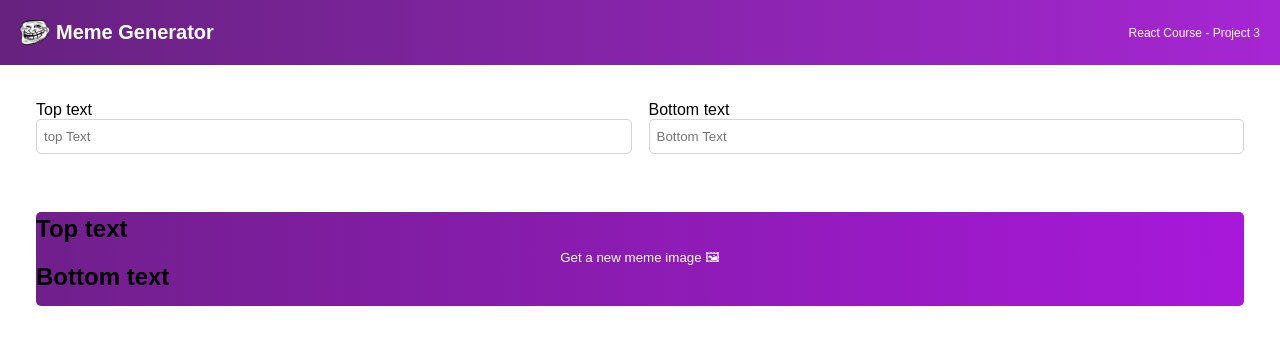
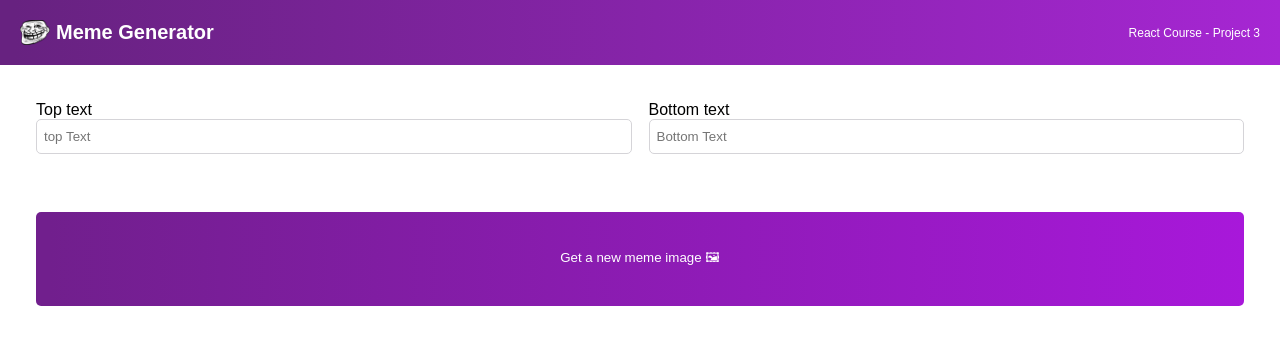
Before and after one commit to Jaivik-kalathiya/meme_generator, a React (Vite) app: page / in a window 1280 px wide. Shown: the top 344 px of the page. Built offline with nearby package versions, Linux system fonts and the light colour scheme.

Commit message:
Added top and Bottom text

```diff
--- a/components/meme.jsx
+++ b/components/meme.jsx
@@ -11,8 +11,8 @@ export default function Meme() {
 
   // }
 const [meme,setmeme] = React.useState({
-  uptext:"",
-  bottomtext:"",
+  topText:"",
+  bottomText:"",
   imgurl:"",
 })
 
@@ -28,6 +28,17 @@ const [meme,setmeme] = React.useState({
       })
   }
 
+  function handleChange(event){
+
+    const {name,value} = event.target
+    console.log(meme);
+    setmeme(prevData=>({
+
+      ...prevData,
+        [name]:value
+
+    }))
+  }
 
   return (
     <>
@@ -35,7 +46,15 @@ const [meme,setmeme] = React.useState({
         <form className="form">
           <div>
             <label className="form--label">Top text</label>
-            <input type="text" className="form--input" placeholder="top Text" />
+            <input
+              type="text"
+              className="form--input"
+              placeholder="top Text"
+              value={meme.topText}
+              name="topText"
+              onChange={handleChange}
+              />
+
           </div>
 
           <div>
@@ -44,19 +63,27 @@ const [meme,setmeme] = React.useState({
               type="text"
               className="form--input"
               placeholder="Bottom Text"
+              value={meme.bottomText}
+              name="bottomText"
+              onChange={handleChange}
+
             />
           </div>
-          <button className="form--button" onClick={getMemeImage} type="button">
+          <button
+          className="form--button"
+          onClick={getMemeImage}
+          type="button">
             Get a new meme image 🖼
           </button>
         </form>
+
+
+      </main>
         <div className="meme">
           <img src={meme.imgurl} className="meme--image" />
-          <h2 className="--top-text top">Top text</h2>
-          <h2 className="--bottom-text bottom">Bottom text</h2>
+          <h2 className="meme--text top">{meme.topText}</h2>
+          <h2 className="meme--text bottom">{meme.bottomText}</h2>
         </div>
-
-      </main>
 
 
     </>
--- a/src/App.css
+++ b/src/App.css
@@ -69,12 +69,46 @@ main {
 }
 .meme{
     position: relative;
+    margin: 20px;
 }
 
 .meme--image{
     margin-top:8rem;
     margin-left: auto;
     position: absolute;
-    max-width: 100%;
+    max-width: 80%;
     border-radius: 5px;
+    max-height: 100%;
 }
+.meme--text{
+
+    position: absolute;
+    width: 80%;
+    text-align: center;
+    left: 50%;
+    transform: translateX(-50%);
+    margin: 15px 0;
+    padding: 0 5px;
+    font-family: impact, sans-serif;
+    font-size: 2em;
+    text-transform: uppercase;
+    color: white;
+    letter-spacing: 1px;
+    text-shadow:
+        2px 2px 0 #000,
+        -2px -2px 0 #000,
+        2px -2px 0 #000,
+        -2px 2px 0 #000,
+        0 2px 0 #000,
+        2px 0 0 #000,
+        0 -2px 0 #000,
+        -2px 0 0 #000,
+        2px 2px 5px #000;
+}
+
+.top{
+    top: 9rem;
+}
+.bottom{
+    bottom: -33rem;
+}
```
